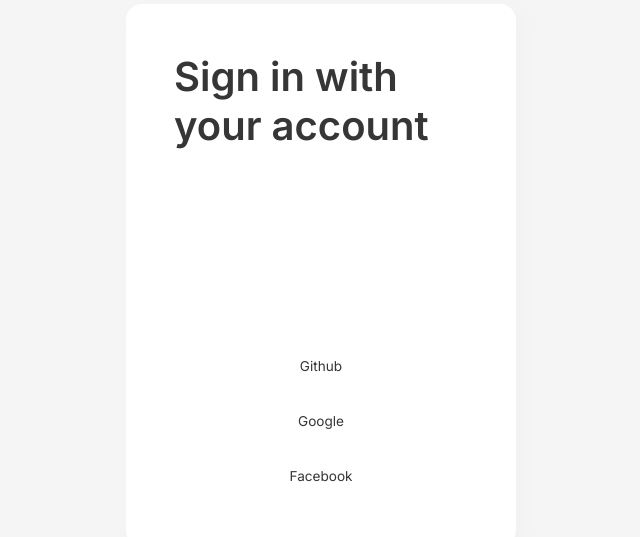
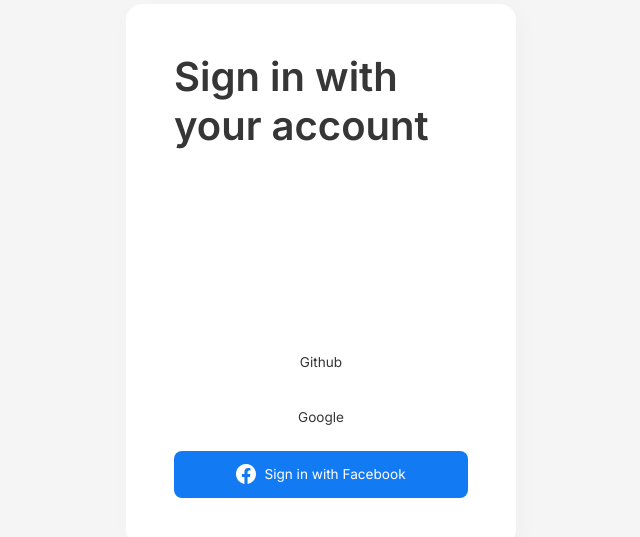
Before and after one commit to lobatolais/next-social-login, a Next.js app: page / in a window 1280 px wide. Shown: the part 125-662 px from the top of the page, without its empty margins (319-959 px from the left). Built offline with nearby package versions, Linux system fonts and the light colour scheme.

Commit message:
Create FacebookButton component

```diff
--- /dev/null
+++ b/src/components/Buttons/FacebookButton.tsx
@@ -0,0 +1,18 @@
+import { signIn } from "next-auth/react"
+import { BsFacebook } from "react-icons/bs"
+
+import styles from "./index.module.scss"
+
+export const FacebookButton = () => {
+  return (
+    <button
+      onClick={() => {
+        signIn("facebook")
+      }}
+      className={styles.btn_facebook}
+    >
+      <BsFacebook className={styles.provider_icon} />
+      Sign in with Facebook
+    </button>
+  )
+}
--- /dev/null
+++ b/src/components/Buttons/index.module.scss
@@ -0,0 +1,9 @@
+.provider_icon {
+  height: 1.25rem;
+  width: 1.25rem;
+}
+
+.btn_facebook {
+  background-color: var(--blue-600);
+  color: var(--white);
+}
--- a/src/components/SignIn/index.tsx
+++ b/src/components/SignIn/index.tsx
@@ -1,4 +1,6 @@
 import { FC } from "react"
+
+import { FacebookButton } from "../Buttons/FacebookButton"
 
 import styles from "./index.module.scss"
 
@@ -9,7 +11,7 @@
       <div className={styles.btn_group}>
         <button>Github</button>
         <button>Google</button>
-        <button>Facebook</button>
+        <FacebookButton />
       </div>
     </div>
   )
```
